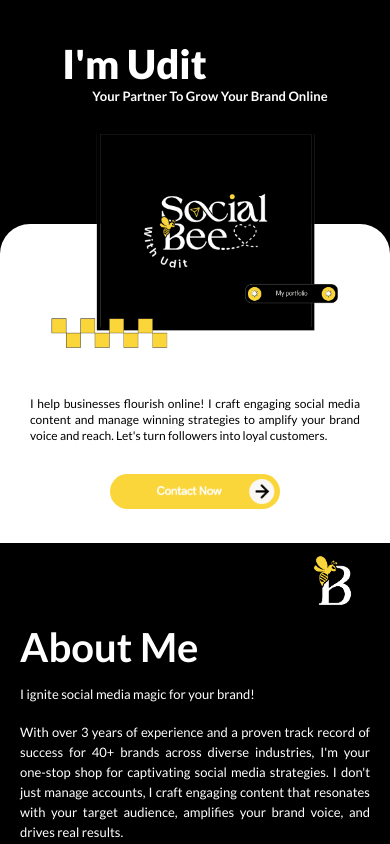
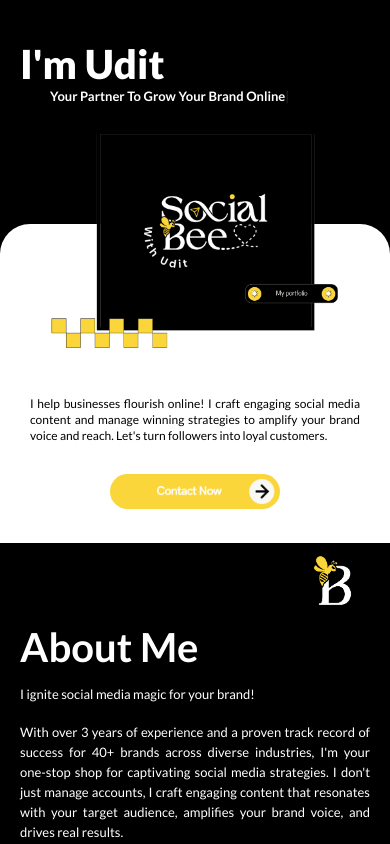
Before and after one commit to SHASHWAT-SGH/Social-Bee, a React (Create React App) app: page / in a window 390 px wide. Shown: the top 844 px of the page. Built offline with nearby package versions, Linux system fonts and the light colour scheme.

Commit message:
included typed.js in hero-section

```diff
--- a/package.json
+++ b/package.json
@@ -15,6 +15,7 @@
     "react": "^18.3.1",
     "react-dom": "^18.3.1",
     "react-scripts": "5.0.1",
+    "react-typed": "^2.0.12",
     "web-vitals": "^2.1.4"
   },
   "scripts": {
--- a/src/components/HeroSection.jsx
+++ b/src/components/HeroSection.jsx
@@ -1,6 +1,7 @@
 import React from "react";
 import ContactNowBTN from "./ContactNowBTN";
 import "../css/heroSection.css";
+import { ReactTyped } from "react-typed";
 
 export default function HeroSection() {
   return (
@@ -9,7 +10,12 @@ export default function HeroSection() {
         <div className="heading-container">
           <div className="heading-1">I'm Udit</div>
           <div className="heading-2">
-            Your Partner To Grow Your Brand Online
+            <ReactTyped
+              strings={["Your Partner To Grow Your Brand Online"]}
+              typeSpeed={40}
+              backSpeed={40}
+              loop
+            />
           </div>
         </div>
       </div>
--- a/src/css/heroSection.css
+++ b/src/css/heroSection.css
@@ -110,6 +110,9 @@
     .heroSection .bottom .wrapper p{
         padding-right: 1rem;
     }
+    .heroSection .top-container .heading-container{
+        width: 100%;
+    }
 }
 
 @media screen and (max-width: 600px){
```
Also changed, not shown: 1 other file (tests, documents, lock files or other folders).
